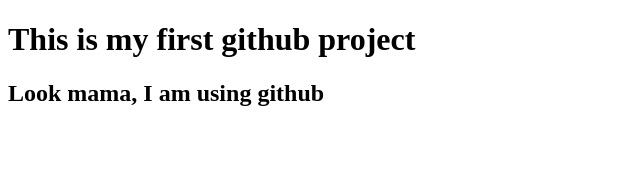
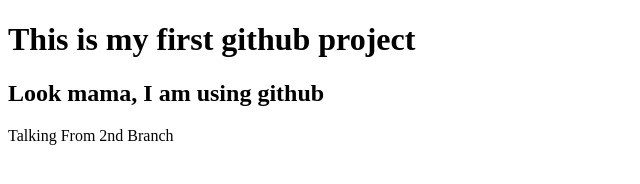
Before and after one commit to Mukhlesur-Rahman/my-first-website, a plain HTML site: page index.html in a window 1280 px wide. Shown: the whole page, without its empty margins (0-640 px from the left). Drawn offline with Linux system fonts and the light colour scheme.

Commit message:
learining about second branch

```diff
--- a/index.html
+++ b/index.html
@@ -6,7 +6,10 @@
     <title>Document</title>
 </head>
 <body>
+
     <h1>This is my first github project</h1>
     <h2>Look mama, I am using github</h2>
+
+    <p>Talking From 2nd Branch</p>
 </body>
 </html>
```
